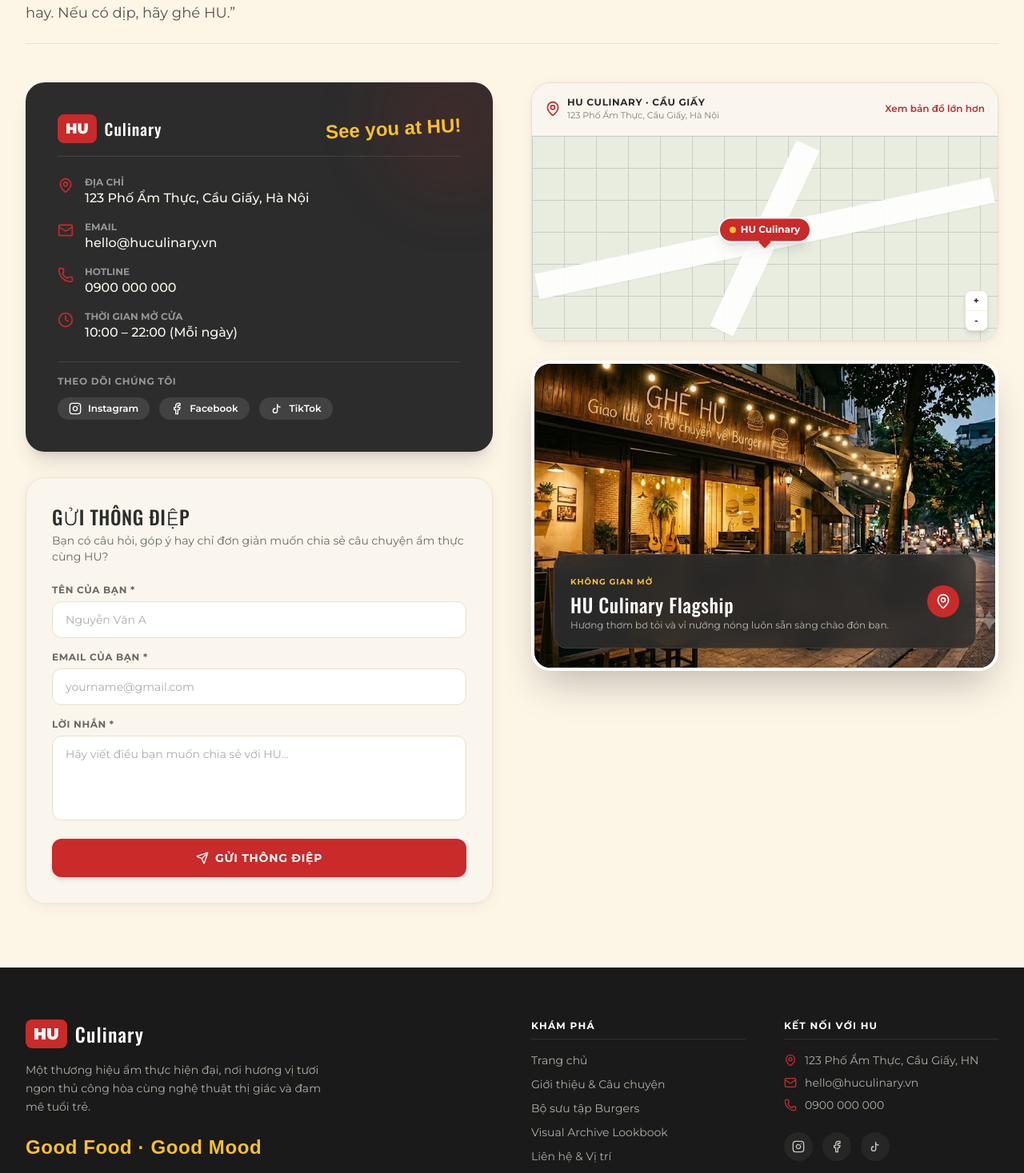
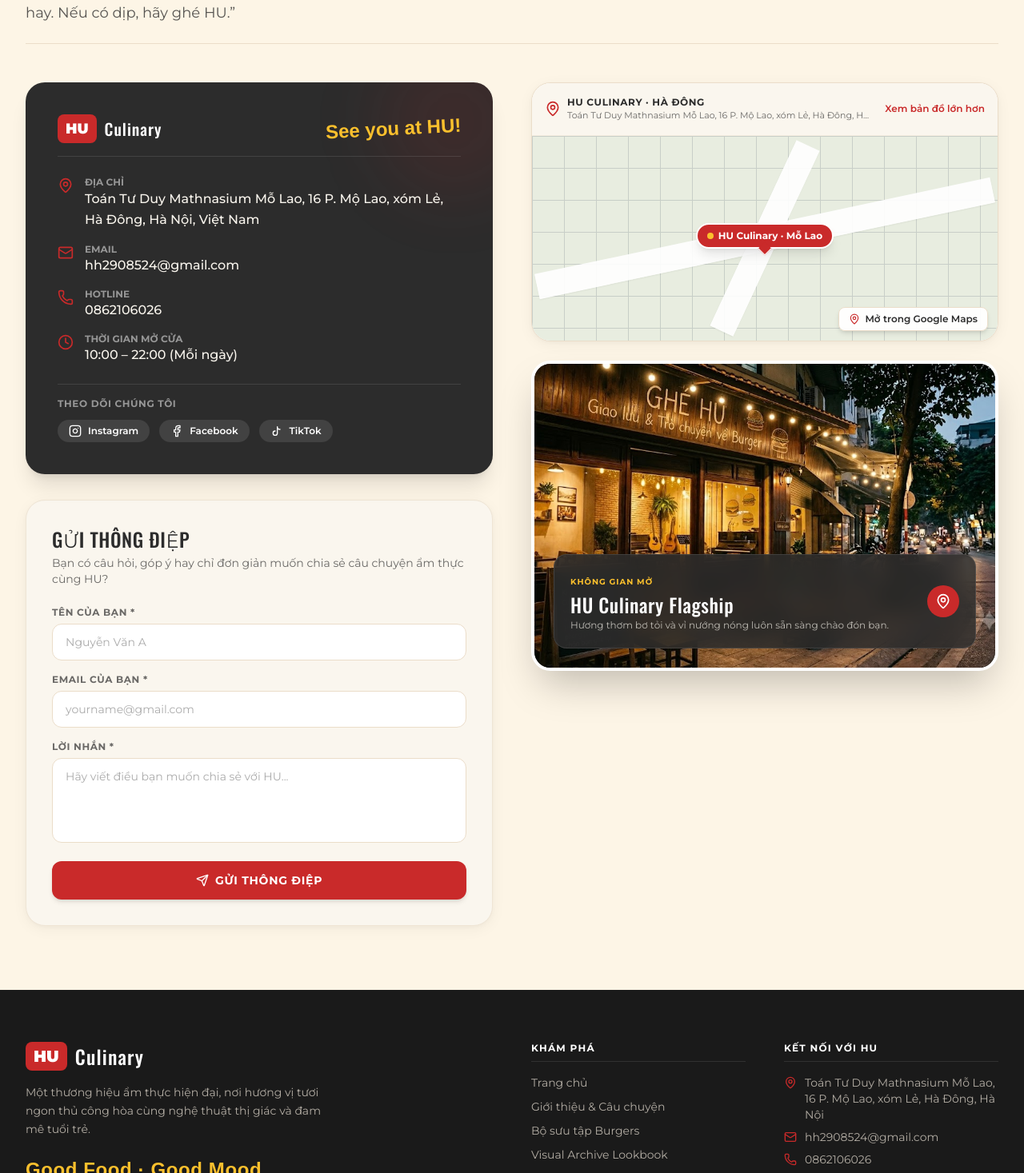
Before and after one commit to hh2908524-bot/-eb-, a React (Vite) app: page /contact in a window 1280 px wide. Shown: the part 263-1730 px from the top of the page at 80% size. Built offline with nearby package versions, Linux system fonts and the light colour scheme; a web font is replaced by a local one.

Commit message:
Update contact info (address, Google Maps link, email, hotline, and social profiles)

```diff
--- a/src/components/Footer.jsx
+++ b/src/components/Footer.jsx
@@ -65,44 +65,55 @@ export default function Footer() {
               Kết Nối Với HU
             </h4>
             <div className="space-y-2 text-sm text-cream-200/70">
-              <div className="flex items-center gap-2.5">
-                <MapPin className="w-4 h-4 text-chili shrink-0" />
-                <span>123 Phố Ẩm Thực, Cầu Giấy, HN</span>
+              <div className="flex items-start gap-2.5">
+                <MapPin className="w-4 h-4 text-chili shrink-0 mt-0.5" />
+                <a
+                  href="https://maps.app.goo.gl/BDywLHL2z1pWrmbn7"
+                  target="_blank"
+                  rel="noopener noreferrer"
+                  className="hover:text-cheddar transition-colors"
+                >
+                  Toán Tư Duy Mathnasium Mỗ Lao, 16 P. Mộ Lao, xóm Lẻ, Hà Đông, Hà Nội
+                </a>
               </div>
               <div className="flex items-center gap-2.5">
                 <Mail className="w-4 h-4 text-chili shrink-0" />
-                <span>hello@huculinary.vn</span>
+                <a href="mailto:hh2908524@gmail.com" className="hover:text-cheddar transition-colors">
+                  hh2908524@gmail.com
+                </a>
               </div>
               <div className="flex items-center gap-2.5">
                 <Phone className="w-4 h-4 text-chili shrink-0" />
-                <span>0900 000 000</span>
+                <a href="tel:0862106026" className="hover:text-cheddar transition-colors">
+                  0862106026
+                </a>
               </div>
             </div>
 
             {/* Social Icons */}
             <div className="flex items-center gap-3 pt-2">
               <a
-                href="https://instagram.com"
+                href="https://www.instagram.com/hieuhoang1421/"
                 target="_blank"
-                rel="noreferrer"
+                rel="noopener noreferrer"
                 className="w-9 h-9 rounded-full bg-white/5 hover:bg-chili hover:text-white flex items-center justify-center transition-all text-cream-200/80"
                 aria-label="Instagram"
               >
                 <InstagramIcon className="w-4 h-4" />
               </a>
               <a
-                href="https://facebook.com"
+                href="https://www.facebook.com/hieu.hoang.933445?locale=vi_VN"
                 target="_blank"
-                rel="noreferrer"
+                rel="noopener noreferrer"
                 className="w-9 h-9 rounded-full bg-white/5 hover:bg-chili hover:text-white flex items-center justify-center transition-all text-cream-200/80"
                 aria-label="Facebook"
               >
                 <FacebookIcon className="w-4 h-4" />
               </a>
               <a
-                href="https://tiktok.com"
+                href="https://www.tiktok.com/@hhhhh.352"
                 target="_blank"
-                rel="noreferrer"
+                rel="noopener noreferrer"
                 className="w-9 h-9 rounded-full bg-white/5 hover:bg-chili hover:text-white flex items-center justify-center transition-all text-cream-200/80"
                 aria-label="TikTok"
               >
--- a/src/components/Navbar.jsx
+++ b/src/components/Navbar.jsx
@@ -128,8 +128,8 @@ export default function Navbar({ onOpenSearch }) {
             {/* Bottom info in mobile drawer */}
             <div className="pt-6 border-t border-cream-200">
               <p className="font-handwritten text-xl text-chili font-bold">Good Food Good Mood</p>
-              <p className="text-xs text-charcoal/70 mt-1">123 Phố Ẩm Thực, Cầu Giấy, Hà Nội</p>
-              <p className="text-xs text-charcoal/60 mt-0.5">Hotline: 0900 000 000</p>
+              <p className="text-xs text-charcoal/70 mt-1">Toán Tư Duy Mathnasium Mỗ Lao, 16 P. Mộ Lao, xóm Lẻ, Hà Đông, Hà Nội</p>
+              <p className="text-xs text-charcoal/60 mt-0.5">Hotline: 0862106026</p>
             </div>
           </div>
         </div>
--- a/src/pages/ContactPage.jsx
+++ b/src/pages/ContactPage.jsx
@@ -72,7 +72,14 @@ export default function ContactPage() {
                   <MapPin className="w-5 h-5 text-chili shrink-0 mt-0.5" />
                   <div>
                     <span className="text-xs uppercase font-bold text-white/50 block">Địa chỉ</span>
-                    <span className="text-cream-100 font-medium">123 Phố Ẩm Thực, Cầu Giấy, Hà Nội</span>
+                    <a
+                      href="https://maps.app.goo.gl/BDywLHL2z1pWrmbn7"
+                      target="_blank"
+                      rel="noopener noreferrer"
+                      className="text-cream-100 hover:text-cheddar transition-colors font-medium leading-relaxed"
+                    >
+                      Toán Tư Duy Mathnasium Mỗ Lao, 16 P. Mộ Lao, xóm Lẻ, Hà Đông, Hà Nội, Việt Nam
+                    </a>
                   </div>
                 </div>
 
@@ -80,8 +87,8 @@ export default function ContactPage() {
                   <Mail className="w-5 h-5 text-chili shrink-0 mt-0.5" />
                   <div>
                     <span className="text-xs uppercase font-bold text-white/50 block">Email</span>
-                    <a href="mailto:hello@huculinary.vn" className="text-cream-100 hover:text-cheddar transition-colors font-medium">
-                      hello@huculinary.vn
+                    <a href="mailto:hh2908524@gmail.com" className="text-cream-100 hover:text-cheddar transition-colors font-medium">
+                      hh2908524@gmail.com
                     </a>
                   </div>
                 </div>
@@ -90,8 +97,8 @@ export default function ContactPage() {
                   <Phone className="w-5 h-5 text-chili shrink-0 mt-0.5" />
                   <div>
                     <span className="text-xs uppercase font-bold text-white/50 block">Hotline</span>
-                    <a href="tel:0900000000" className="text-cream-100 hover:text-cheddar transition-colors font-medium">
-                      0900 000 000
+                    <a href="tel:0862106026" className="text-cream-100 hover:text-cheddar transition-colors font-medium">
+                      0862106026
                     </a>
                   </div>
                 </div>
@@ -112,27 +119,27 @@ export default function ContactPage() {
                 </p>
                 <div className="flex items-center gap-3">
                   <a
-                    href="https://instagram.com"
+                    href="https://www.instagram.com/hieuhoang1421/"
                     target="_blank"
-                    rel="noreferrer"
+                    rel="noopener noreferrer"
                     className="flex items-center gap-2 px-3.5 py-1.5 rounded-full bg-white/10 hover:bg-chili text-white text-xs font-semibold transition-all"
                   >
                     <InstagramIcon className="w-4 h-4" />
                     <span>Instagram</span>
                   </a>
                   <a
-                    href="https://facebook.com"
+                    href="https://www.facebook.com/hieu.hoang.933445?locale=vi_VN"
                     target="_blank"
-                    rel="noreferrer"
+                    rel="noopener noreferrer"
                     className="flex items-center gap-2 px-3.5 py-1.5 rounded-full bg-white/10 hover:bg-chili text-white text-xs font-semibold transition-all"
                   >
                     <FacebookIcon className="w-4 h-4" />
                     <span>Facebook</span>
                   </a>
                   <a
-                    href="https://tiktok.com"
+                    href="https://www.tiktok.com/@hhhhh.352"
                     target="_blank"
-                    rel="noreferrer"
+                    rel="noopener noreferrer"
                     className="flex items-center gap-2 px-3.5 py-1.5 rounded-full bg-white/10 hover:bg-chili text-white text-xs font-semibold transition-all"
                   >
                     <TikTokIcon className="w-4 h-4" />
@@ -226,30 +233,35 @@ export default function ContactPage() {
           {/* Simulated Google Maps card */}
           <div className="rounded-3xl overflow-hidden border border-cream-300 bg-white shadow-soft">
             {/* Map Header */}
-            <div className="p-4 bg-cream-100 border-b border-cream-200 flex items-center justify-between">
-              <div className="flex items-center gap-2">
-                <MapPin className="w-5 h-5 text-chili" />
-                <div>
+            <div className="p-4 bg-cream-100 border-b border-cream-200 flex items-center justify-between gap-4">
+              <div className="flex items-center gap-2 min-w-0">
+                <MapPin className="w-5 h-5 text-chili shrink-0" />
+                <div className="min-w-0">
                   <p className="text-xs font-bold text-charcoal uppercase tracking-wider">
-                    HU Culinary · Cầu Giấy
+                    HU Culinary · Hà Đông
                   </p>
-                  <p className="text-[11px] text-charcoal/60">
-                    123 Phố Ẩm Thực, Cầu Giấy, Hà Nội
+                  <p className="text-[11px] text-charcoal/70 line-clamp-1" title="Toán Tư Duy Mathnasium Mỗ Lao, 16 P. Mộ Lao, xóm Lẻ, Hà Đông, Hà Nội, Việt Nam">
+                    Toán Tư Duy Mathnasium Mỗ Lao, 16 P. Mộ Lao, xóm Lẻ, Hà Đông, Hà Nội, Việt Nam
                   </p>
                 </div>
               </div>
               <a
-                href="https://maps.google.com"
+                href="https://maps.app.goo.gl/BDywLHL2z1pWrmbn7"
                 target="_blank"
                 rel="noreferrer"
-                className="text-xs text-chili font-semibold hover:underline"
+                className="text-xs text-chili font-semibold hover:underline whitespace-nowrap shrink-0"
               >
                 Xem bản đồ lớn hơn
               </a>
             </div>
 
             {/* Simulated Map Visual */}
-            <div className="relative h-64 bg-[#E8EDE0] overflow-hidden flex items-center justify-center">
+            <a
+              href="https://maps.app.goo.gl/BDywLHL2z1pWrmbn7"
+              target="_blank"
+              rel="noreferrer"
+              className="relative h-64 bg-[#E8EDE0] overflow-hidden flex items-center justify-center block group cursor-pointer"
+            >
               {/* Map vector grid lines */}
               <div className="absolute inset-0 opacity-20 pointer-events-none" style={{
                 backgroundImage: `linear-gradient(#4A5568 1px, transparent 1px), linear-gradient(90deg, #4A5568 1px, transparent 1px)`,
@@ -261,20 +273,20 @@ export default function ContactPage() {
               <div className="absolute h-full w-8 bg-white/90 left-1/2 -translate-x-1/2 rotate-[25deg] shadow-sm" />
 
               {/* Custom Pin */}
-              <div className="relative z-10 flex flex-col items-center animate-bounce duration-1000">
+              <div className="relative z-10 flex flex-col items-center group-hover:scale-110 transition-transform duration-300">
                 <div className="bg-chili text-white font-bold text-xs px-3 py-1.5 rounded-full shadow-lg flex items-center gap-1.5 border-2 border-white">
                   <span className="w-2 h-2 rounded-full bg-cheddar" />
-                  <span>HU Culinary</span>
+                  <span>HU Culinary · Mỗ Lao</span>
                 </div>
                 <div className="w-3 h-3 bg-chili rotate-45 -mt-1.5 border-r border-b border-white" />
               </div>
 
-              {/* Zoom controls simulation */}
-              <div className="absolute bottom-3 right-3 flex flex-col rounded-lg bg-white shadow-md border border-cream-300 overflow-hidden text-xs font-bold text-charcoal">
-                <button className="px-2.5 py-1 hover:bg-cream-200 border-b border-cream-200">+</button>
-                <button className="px-2.5 py-1 hover:bg-cream-200">-</button>
+              {/* Google Maps link badge */}
+              <div className="absolute bottom-3 right-3 flex items-center gap-1.5 px-3 py-1.5 rounded-lg bg-white/95 shadow-md border border-cream-300 text-xs font-semibold text-charcoal group-hover:bg-chili group-hover:text-white transition-colors">
+                <MapPin className="w-3.5 h-3.5 text-chili group-hover:text-white" />
+                <span>Mở trong Google Maps</span>
               </div>
-            </div>
+            </a>
           </div>
 
           {/* Night Storefront Photo Card */}
```
